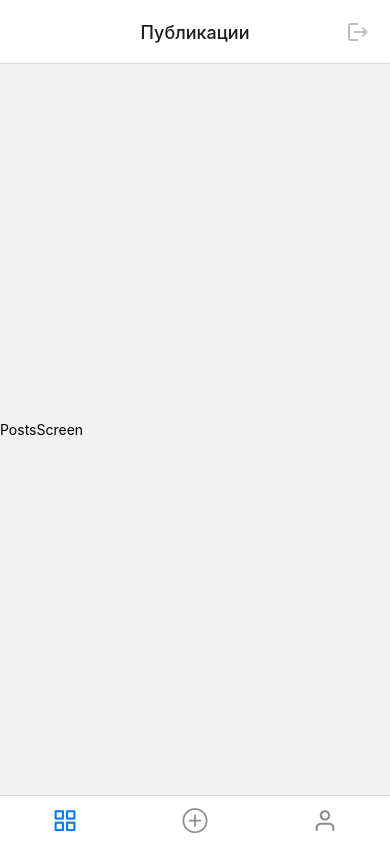
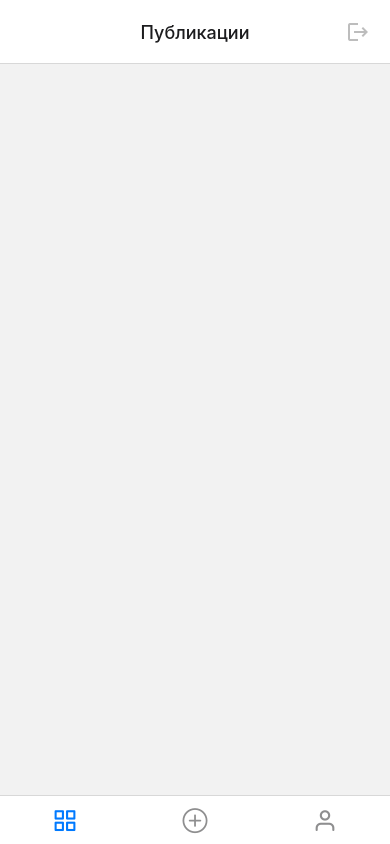
Before and after one commit to Maxximusan/React-Native-project, a React Native app: screen /Home in a window 390 px wide. Built offline with nearby package versions, Linux system fonts and the light colour scheme.

Commit message:
5.4 отрисовка коллекции данных
useEfect, if (поскольку показывает undefined).
Flatlist

```diff
--- a/Screens/mainScreens/PostsScreen.jsx
+++ b/Screens/mainScreens/PostsScreen.jsx
@@ -1,11 +1,36 @@
-import React from "react";
-import { View, Text, StyleSheet } from "react-native";
+import React, { useState, useEffect } from "react";
+import { View, Image, StyleSheet, FlatList } from "react-native";
 
 export const PostsScreen = ({ route }) => {
+  const [posts, setPosts] = useState([]);
   console.log("route.params", route.params);
+
+  useEffect(() => {
+    if (route.params) {
+      setPosts((prevState) => [...prevState, route.params]);
+    }
+  }, [route.params]);
+  console.log("posts", posts);
   return (
     <View style={styles.container}>
-      <Text>PostsScreen</Text>
+      <FlatList
+        data={posts}
+        keyExtractor={(item, indx) => indx.toString()}
+        renderItem={({ item }) => (
+          <View
+            style={{
+              marginBottom: 10,
+              justifyContent: "center",
+              alignItems: "center",
+            }}
+          >
+            <Image
+              source={{ uri: item.foto }}
+              style={{ width: 350, height: 200 }}
+            />
+          </View>
+        )}
+      />
     </View>
   );
 };
```
